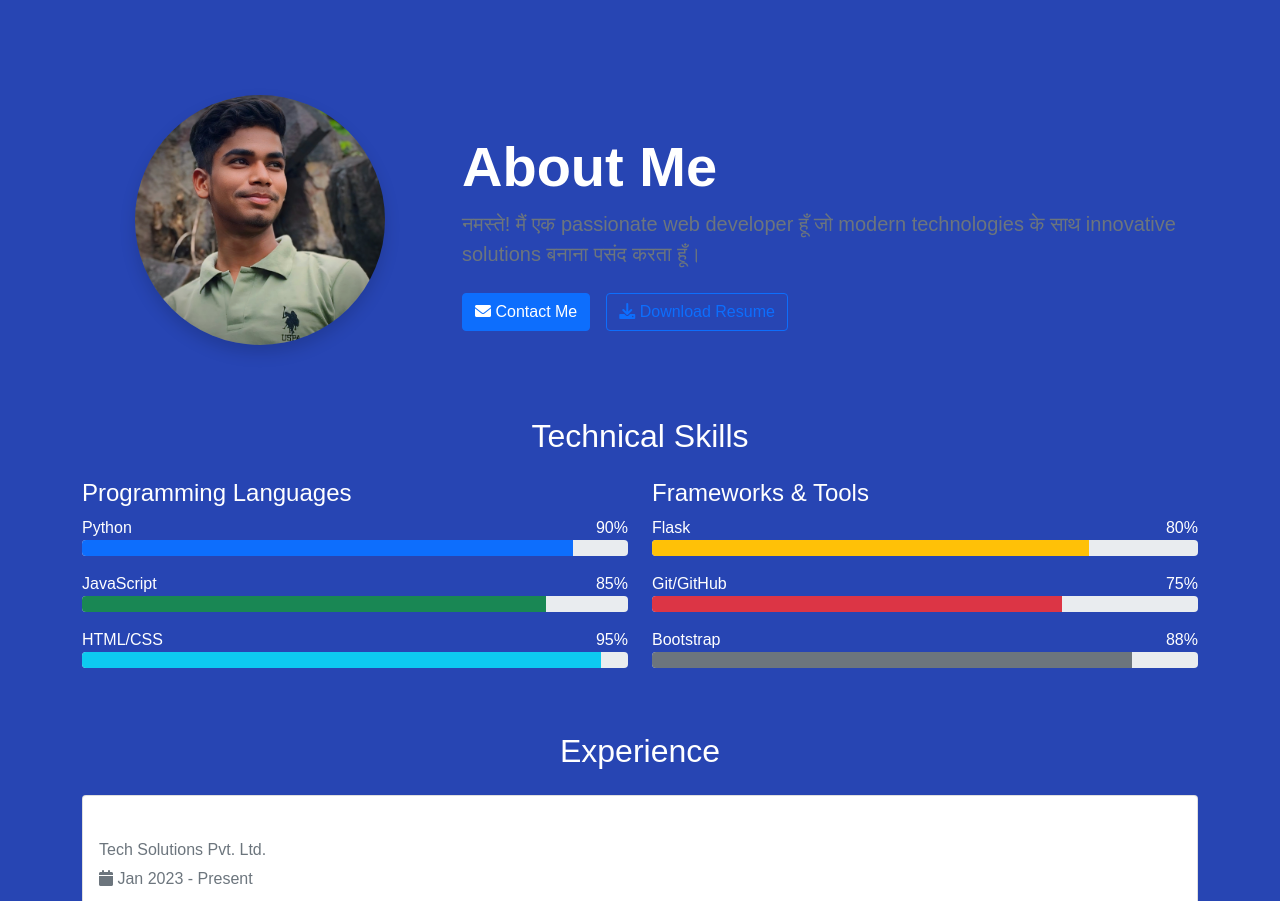
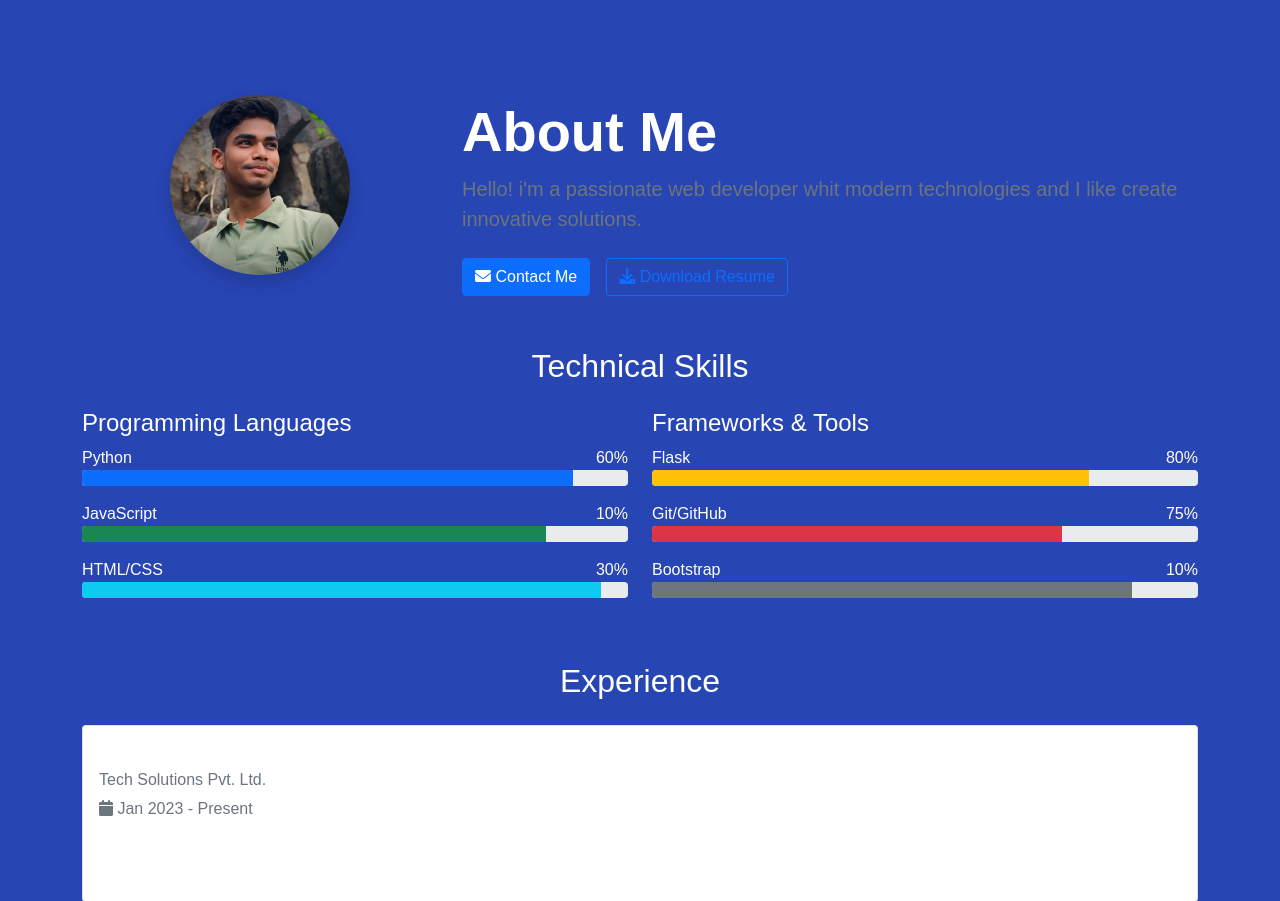
Before and after one commit to uttamkumar95446-bot/TheGranito, a Flask app: page /about in a window 1280 px wide. Shown: the part 66-967 px from the top of the page. Run offline with Flask 3, Linux system fonts and the light colour scheme.

Commit message:
Revise profile image dimensions and skills display
Updated profile image size and modified skill percentages.

Signed-off-by: Uttam Kumar <uttamkumar95446@gmail.com>

```diff
--- a/templates/about.html
+++ b/templates/about.html
@@ -9,13 +9,13 @@
         <div class="col-lg-4 text-center mb-4">
             <img src="{{ url_for('static', filename='images/profile.jpg') }}"
                  alt="Profile" class="img-fluid rounded-circle shadow"
-                 style="width: 250px; height: 250px; object-fit: cover;">
+                 style="width: 180px; height: 180px; object-fit: cover;">
         </div>
         <div class="col-lg-8">
             <h1 class="display-4 fw-bold">About Me</h1>
             <p class="lead text-muted">
-                नमस्ते! मैं एक passionate web developer हूँ जो modern technologies
-                के साथ innovative solutions बनाना पसंद करता हूँ।
+                Hello! i'm a passionate web developer whit modern technologies
+                and I like create innovative solutions.
             </p>
             <div class="d-flex gap-3 mt-4">
                 <a href="{{ url_for('contact') }}" class="btn btn-primary">
@@ -37,7 +37,7 @@
                 <div class="skill-item mb-3">
                     <div class="d-flex justify-content-between">
                         <span>Python</span>
-                        <span>90%</span>
+                        <span>60%</span>
                     </div>
                     <div class="progress">
                         <div class="progress-bar bg-primary" style="width: 90%"></div>
@@ -46,7 +46,7 @@
                 <div class="skill-item mb-3">
                     <div class="d-flex justify-content-between">
                         <span>JavaScript</span>
-                        <span>85%</span>
+                        <span>10%</span>
                     </div>
                     <div class="progress">
                         <div class="progress-bar bg-success" style="width: 85%"></div>
@@ -55,7 +55,7 @@
                 <div class="skill-item mb-3">
                     <div class="d-flex justify-content-between">
                         <span>HTML/CSS</span>
-                        <span>95%</span>
+                        <span>30%</span>
                     </div>
                     <div class="progress">
                         <div class="progress-bar bg-info" style="width: 95%"></div>
@@ -85,7 +85,7 @@
                 <div class="skill-item mb-3">
                     <div class="d-flex justify-content-between">
                         <span>Bootstrap</span>
-                        <span>88%</span>
+                        <span>10%</span>
                     </div>
                     <div class="progress">
                         <div class="progress-bar bg-secondary" style="width: 88%"></div>
```
